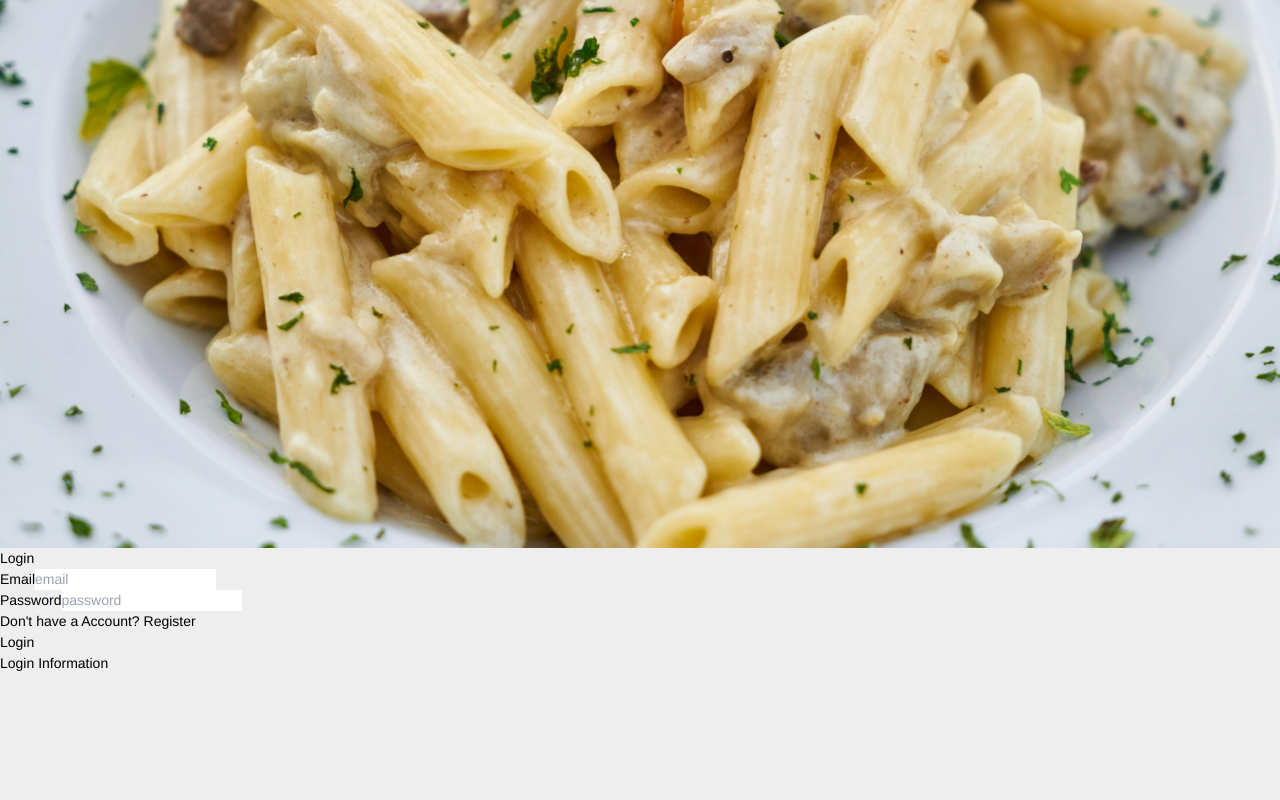
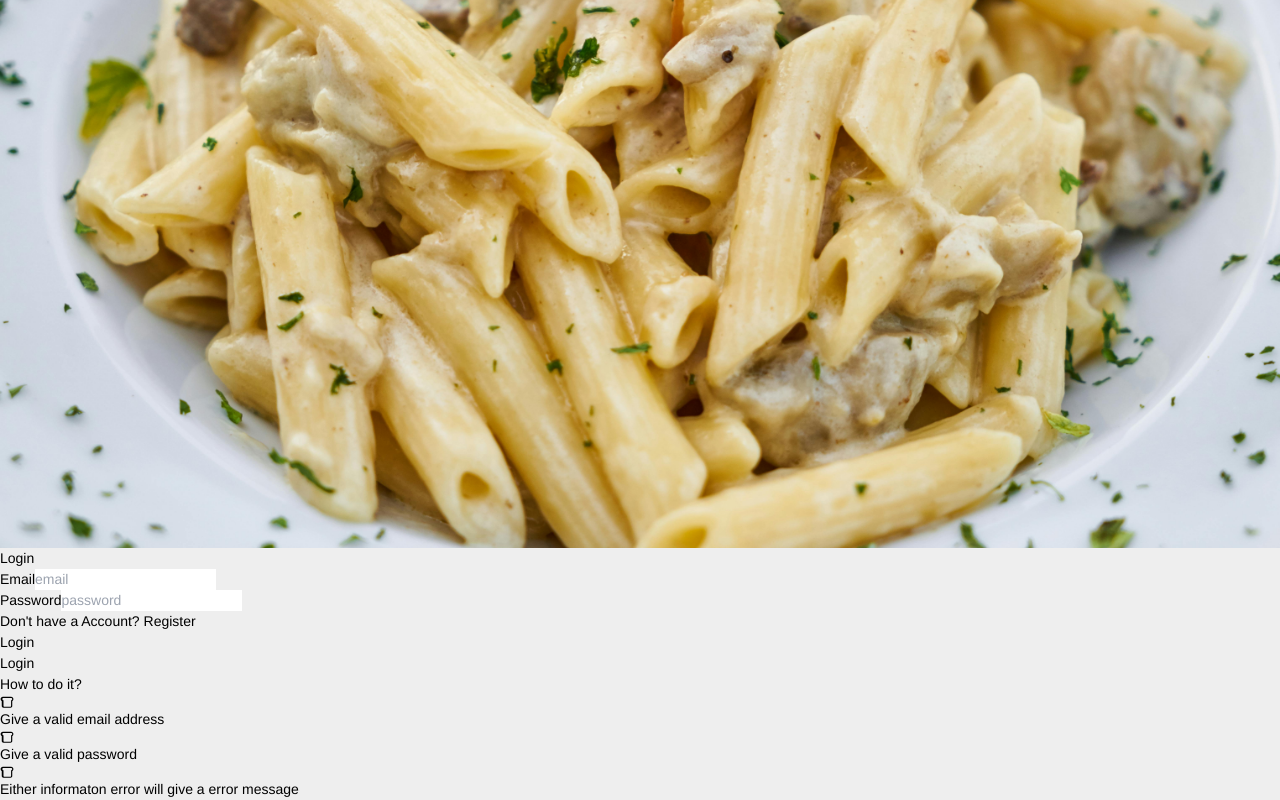
Before and after one commit to Myself-Ashish-Sarker/food-app, a React (Vite) app in the folder client/: page /login in a window 1280 px wide. Shown: the part 305-1105 px from the top of the page. Before the commit the page ends 979 px from the top, so only its background shows below. Built offline with nearby package versions, Linux system fonts and the light colour scheme.

Commit message:
login page create completely but no functionality has been added

```diff
--- a/client/src/pages/Login/Login.jsx
+++ b/client/src/pages/Login/Login.jsx
@@ -1,5 +1,7 @@
 import img1 from "/login/1.jpg";
 import { Link } from "react-router-dom";
+
+import { RiBreadLine } from "react-icons/ri";
 
 const Login = () => {
     return (
@@ -9,7 +11,7 @@ const Login = () => {
                 <img className="object-fill h-screen w-screen opacity-40" src={img1} alt="" />
 
                 <div className="absolute inset-0 flex items-center justify-center">
-                    <div className="flex justify-center">
+                    <div className="flex justify-center gap-24">
                         <div className="bg-white">
                             <div className="bg-base-100 w-[22rem] shadow-xl">
                                 <h1 className="pt-8 text-2xl text-center font-semibold">Login</h1>
@@ -27,7 +29,7 @@ const Login = () => {
                                         <input type="password" placeholder="password" className="input input-bordered" required />
                                     </div>
                                     <div>
-                                        <h1>Don't have a Account? <Link to="">Register</Link></h1>
+                                        <h1>Don't have a Account? <Link to="/register">Register</Link></h1>
                                     </div>
                                     <div className="form-control mt-6">
                                         <button className="btn btn-primary">Login</button>
@@ -35,8 +37,24 @@ const Login = () => {
                                 </form>
                             </div>
                         </div>
-                        <div>
-                            <h1>Login Information</h1>
+                        <div className="flex flex-col justify-center gap-5">
+                            <h1 className="text-4xl font-extrabold">Login</h1>
+                            <h1 className="text-2xl font-semibold">How to do it?</h1>
+
+                            <div className="flex flex-col gap-3">
+                                <div className="flex items-center gap-2">
+                                    <RiBreadLine className="text-lg " />
+                                    <h1>Give a valid email address</h1>
+                                </div>
+                                <div className="flex items-center gap-2">
+                                    <RiBreadLine className="text-lg " />
+                                    <h1>Give a valid password</h1>
+                                </div>
+                                <div className="flex items-center gap-2">
+                                    <RiBreadLine className="text-lg " />
+                                    <h1>Either informaton error will give a error message</h1>
+                                </div>
+                            </div>
                         </div>
                     </div>
                 </div>
--- a/client/src/router/router.jsx
+++ b/client/src/router/router.jsx
@@ -4,6 +4,7 @@ import HomePage from "../pages/HomePage/HomePage";
 import ServicePage from "../pages/ServicePage/ServicePage";
 import AboutPage from "../pages/AboutPage/AboutPage";
 import Login from "../pages/Login/Login";
+import Register from "../pages/Register/Register";
 
 const router = createBrowserRouter([
     {
@@ -27,6 +28,10 @@ const router = createBrowserRouter([
     {
         path: "/login",
         element: <Login />
+    },
+    {
+        path: "/register",
+        element: <Register />
     }
 ]);
 
```
Also changed, not shown: client/src/pages/Register/Register.jsx (added), 1 other file (tests, documents, lock files or other folders).
